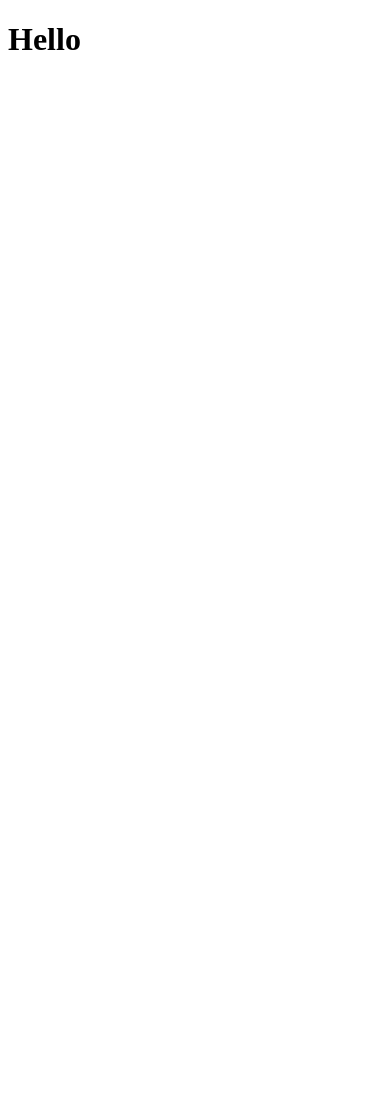
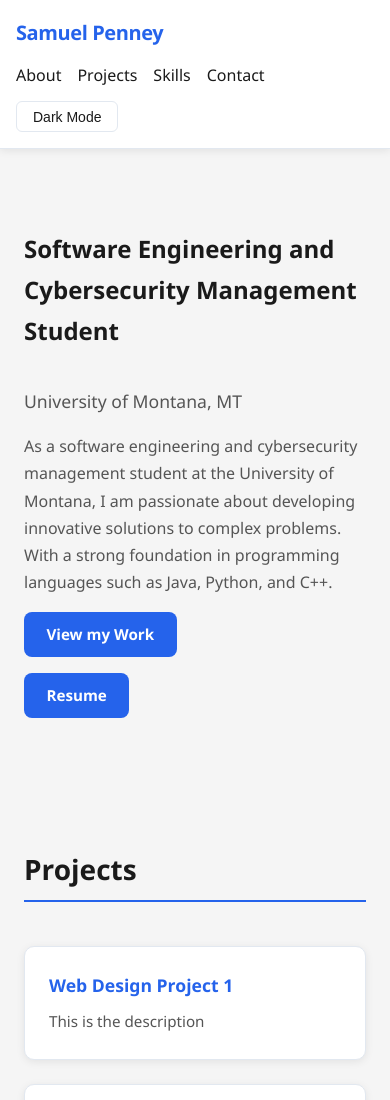
Before and after one commit to samuelpenney/Penney-Samuel-Portfolio, a plain HTML site: page index.html in a window 390 px wide. Shown: the top 1100 px of the page. Before the commit the page ends 844 px from the top, so only its background shows below. Drawn offline with Linux system fonts and the light colour scheme.

Commit message:
Added everything

```diff
--- a/index.html
+++ b/index.html
@@ -1,11 +1,115 @@
-<!DOCTYPE html>
+<!doctype html>
 <html lang="en">
-<head>
-    <meta charset="UTF-8">
-    <meta name="viewport" content="width=device-width, initial-scale=1.0">
+  <head>
+    <meta charset="UTF-8" />
+    <meta name="viewport" content="width=device-width, initial-scale=1.0" />
     <title>Portfolio Main Page</title>
-</head>
-<body>
-    <h1>Hello</h1>
-</body>
+    <link rel="stylesheet" href="./styles/styles.css" />
+  </head>
+  <body>
+    <header id="page-header" class="page-header">
+      <a href="index.html" class="logo">
+        <span>Samuel Penney</span>
+      </a>
+      <nav class="prim-nav">
+        <ul class="prim-link-list">
+          <li><a href="#about" class="prim-link">About</a></li>
+          <li><a href="#projects" class="prim-link">Projects</a></li>
+          <li><a href="#skills" class="prim-link">Skills</a></li>
+          <li><a href="#contact" class="prim-link">Contact</a></li>
+        </ul>
+      </nav>
+      <button id="theme-toggle" type="button">Dark Mode</button>
+    </header>
+    <main id="main-content">
+      <section id="about">
+        <h2>Software Engineering and Cybersecurity Management Student</h2>
+        <h3>University of Montana, MT</h3>
+        <p>
+          As a software engineering and cybersecurity management student at the
+          University of Montana, I am passionate about developing innovative
+          solutions to complex problems. With a strong foundation in programming
+          languages such as Java, Python, and C++.
+        </p>
+        <a href="#projects" class="button">View my Work</a>
+        <a href="resume.html" class="button">Resume</a>
+      </section>
+      <section id="projects">
+        <h2>Projects</h2>
+        <section id="project-card">
+          <a href="https://github.com/samuelpenney" class="project-title">
+            <h3>Web Design Project 1</h3>
+          </a>
+          <section class="project-desc">
+            <p>This is the description</p>
+          </section>
+        </section>
+        <section id="project-card">
+          <a href="https://github.com/samuelpenney" class="project-title">
+            <h3>Web Design Project 2</h3>
+          </a>
+          <section class="project-desc">
+            <p>This is the description</p>
+          </section>
+        </section>
+        <section id="project-card">
+          <a href="https://github.com/samuelpenney" class="project-title">
+            <h3>Living World</h3>
+          </a>
+          <section class="project-desc">
+            <p>This is the description</p>
+          </section>
+        </section>
+        <section id="project-card">
+          <a href="https://github.com/samuelpenney" class="project-title">
+            <h3>Gravity Simulator</h3>
+          </a>
+          <section class="project-desc">
+            <p>This is the description</p>
+          </section>
+        </section>
+        <section id="project-card">
+          <a href="https://github.com/samuelpenney" class="project-title">
+            <h3>Data Structures and Algorithms Repo</h3>
+          </a>
+          <section class="project-desc">
+            <p>This is the description</p>
+          </section>
+        </section>
+      </section>
+      <section id="skills">
+        <h2>Skills</h2>
+        <section id="skills-list">
+          <ul>
+            <li>Java</li>
+            <li>Python</li>
+            <li>C++</li>
+            <li>HTML/CSS</li>
+            <li>JavaScript</li>
+          </ul>
+        </section>
+      </section>
+      <section id="contact">
+        <h2>Contact</h2>
+        <p>
+          Email: <a href="mailto:scpenney2@gmail.com">scpenney2@gmail.com</a>
+        </p>
+        <p>
+          GitHub:
+          <a href="https://github.com/samuelpenney" target="_blank"
+            >https://github.com/samuelpenney</a
+          >
+        </p>
+        <p>
+          LinkedIn:
+          <a
+            href="https://www.linkedin.com/in/samuel-penney-9b1a2523b/"
+            target="_blank"
+            >https://www.linkedin.com/in/samuel-penney-9b1a2523b/</a
+          >
+        </p>
+      </section>
+    </main>
+    <script src="./scripts/theme.js"></script>
+  </body>
 </html>
--- /dev/null
+++ b/scripts/theme.js
@@ -0,0 +1,21 @@
+const themeToggleButton = document.querySelector('#theme-toggle');
+
+function updateThemeButtonLabel() {
+    if (!themeToggleButon) return;
+
+    if (document.body.classList.contains("dark")) {
+        themeToggleButton.textContent = "Light Mode";
+    } else {
+        themeToggleButton.textContent = "Dark Mode";
+    }
+}
+
+if (themeToggleButton) {
+    themeToggleButton.addEventListener('click', () => {
+        document.body.classList.toggle('dark');
+        updateThemeButtonLabel();
+    });
+
+    // Set the initial label based on the current theme
+    updateThemeButtonLabel();
+}
--- a/styles/styles.css
+++ b/styles/styles.css
@@ -0,0 +1,283 @@
+/* ── Reset & Base ────────────────────────────────────────────── */
+*,
+*::before,
+*::after {
+  box-sizing: border-box;
+  margin: 0;
+  padding: 0;
+}
+
+:root {
+  --bg: #f5f5f5;
+  --surface: #ffffff;
+  --text: #1a1a1a;
+  --text-muted: #555555;
+  --accent: #2563eb;
+  --accent-hover: #1d4ed8;
+  --border: #e2e8f0;
+  --header-bg: #ffffff;
+  --card-bg: #ffffff;
+  --shadow: 0 2px 8px rgba(0, 0, 0, 0.08);
+}
+
+body {
+  font-family: "Segoe UI", system-ui, sans-serif;
+  background-color: var(--bg);
+  color: var(--text);
+  line-height: 1.7;
+}
+
+/* ── Dark Mode ───────────────────────────────────────────────── */
+body.dark {
+  --bg: #0f172a;
+  --surface: #1e293b;
+  --text: #e2e8f0;
+  --text-muted: #94a3b8;
+  --accent: #60a5fa;
+  --accent-hover: #93c5fd;
+  --border: #334155;
+  --header-bg: #1e293b;
+  --card-bg: #1e293b;
+  --shadow: 0 2px 8px rgba(0, 0, 0, 0.4);
+}
+
+/* ── Header ──────────────────────────────────────────────────── */
+.page-header {
+  position: sticky;
+  top: 0;
+  z-index: 100;
+  display: flex;
+  align-items: center;
+  justify-content: space-between;
+  flex-wrap: wrap;
+  gap: 0.75rem;
+  padding: 1rem 2rem;
+  background-color: var(--header-bg);
+  border-bottom: 1px solid var(--border);
+  box-shadow: var(--shadow);
+}
+
+.logo {
+  text-decoration: none;
+  font-size: 1.25rem;
+  font-weight: 700;
+  color: var(--accent);
+  letter-spacing: -0.02em;
+}
+
+/* ── Primary Nav ─────────────────────────────────────────────── */
+.prim-nav {
+  flex: 1;
+  display: flex;
+  justify-content: center;
+}
+
+.prim-link-list {
+  display: flex;
+  gap: 2rem;
+  list-style: none;
+}
+
+.prim-link {
+  text-decoration: none;
+  color: var(--text);
+  font-weight: 500;
+  transition: color 0.2s;
+}
+
+.prim-link:hover {
+  color: var(--accent);
+}
+
+/* ── Theme Toggle Button ─────────────────────────────────────── */
+#theme-toggle {
+  padding: 0.4rem 1rem;
+  border: 1px solid var(--border);
+  border-radius: 6px;
+  background-color: transparent;
+  color: var(--text);
+  cursor: pointer;
+  font-size: 0.875rem;
+  font-weight: 500;
+  transition:
+    background-color 0.2s,
+    color 0.2s;
+}
+
+#theme-toggle:hover {
+  background-color: var(--accent);
+  color: #fff;
+  border-color: var(--accent);
+}
+
+/* ── Main Content ────────────────────────────────────────────── */
+#main-content {
+  max-width: 1100px;
+  margin: 0 auto;
+  padding: 2rem 1.5rem;
+  display: flex;
+  flex-direction: column;
+  gap: 5rem;
+}
+
+/* ── Section Headings ────────────────────────────────────────── */
+section > h2 {
+  font-size: 1.75rem;
+  font-weight: 700;
+  margin-bottom: 1.25rem;
+  color: var(--text);
+  border-bottom: 2px solid var(--accent);
+  padding-bottom: 0.4rem;
+  display: inline-block;
+}
+
+/* ── About / Hero Section ────────────────────────────────────── */
+#about {
+  display: flex;
+  flex-direction: column;
+  gap: 1rem;
+  padding: 3rem 0;
+}
+
+#about h2 {
+  font-size: 2rem;
+  border: none;
+  padding: 0;
+}
+
+#about h3 {
+  color: var(--text-muted);
+  font-size: 1.1rem;
+  font-weight: 400;
+}
+
+#about p {
+  max-width: 65ch;
+  color: var(--text-muted);
+}
+
+#about .button {
+  align-self: flex-start;
+}
+
+/* ── Buttons ─────────────────────────────────────────────────── */
+.button {
+  display: inline-block;
+  padding: 0.6rem 1.4rem;
+  border-radius: 8px;
+  background-color: var(--accent);
+  color: #fff;
+  text-decoration: none;
+  font-weight: 600;
+  font-size: 0.95rem;
+  transition:
+    background-color 0.2s,
+    transform 0.1s;
+  margin-right: 0.75rem;
+}
+
+.button:hover {
+  background-color: var(--accent-hover);
+  transform: translateY(-1px);
+}
+
+/* ── Projects Grid ───────────────────────────────────────────── */
+#projects {
+  display: flex;
+  flex-direction: column;
+  gap: 1.5rem;
+}
+
+#project-card {
+  background-color: var(--card-bg);
+  border: 1px solid var(--border);
+  border-radius: 10px;
+  padding: 1.5rem;
+  box-shadow: var(--shadow);
+  transition:
+    transform 0.2s,
+    box-shadow 0.2s;
+  display: grid;
+  grid-template-columns: 1fr;
+  gap: 0.5rem;
+}
+
+#project-card:hover {
+  transform: translateY(-3px);
+  box-shadow: 0 6px 20px rgba(0, 0, 0, 0.12);
+}
+
+.project-title {
+  text-decoration: none;
+  color: var(--accent);
+  font-weight: 600;
+}
+
+.project-title h3 {
+  font-size: 1.1rem;
+}
+
+.project-title:hover h3 {
+  text-decoration: underline;
+}
+
+.project-desc p {
+  color: var(--text-muted);
+  font-size: 0.95rem;
+}
+
+/* ── Skills ──────────────────────────────────────────────────── */
+#skills-list ul {
+  display: flex;
+  flex-wrap: wrap;
+  gap: 0.6rem;
+  list-style: none;
+}
+
+#skills-list li {
+  background-color: var(--surface);
+  border: 1px solid var(--border);
+  border-radius: 20px;
+  padding: 0.3rem 0.9rem;
+  font-size: 0.9rem;
+  font-weight: 500;
+  color: var(--text);
+}
+
+/* ── Contact ─────────────────────────────────────────────────── */
+#contact {
+  display: flex;
+  flex-direction: column;
+  gap: 0.75rem;
+}
+
+#contact p {
+  color: var(--text-muted);
+}
+
+#contact a {
+  color: var(--accent);
+  text-decoration: none;
+}
+
+#contact a:hover {
+  text-decoration: underline;
+}
+
+/* ── Responsive ──────────────────────────────────────────────── */
+@media (max-width: 640px) {
+  .page-header {
+    flex-direction: column;
+    align-items: flex-start;
+    padding: 1rem;
+  }
+
+  .prim-link-list {
+    gap: 1rem;
+    flex-wrap: wrap;
+  }
+
+  #about h2 {
+    font-size: 1.5rem;
+  }
+}
```
Also changed, not shown: resume.html (added, +80 -0 lines), images/GravSimProj.png (added).
